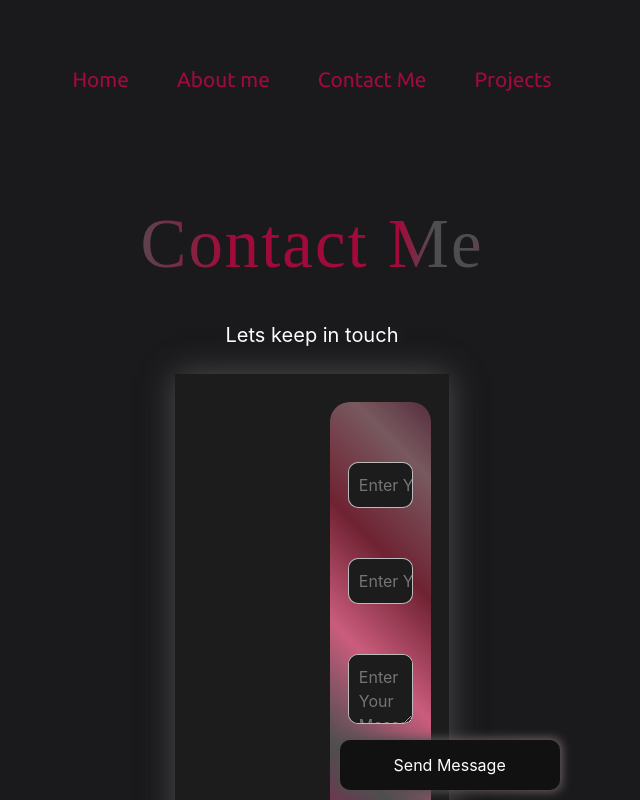
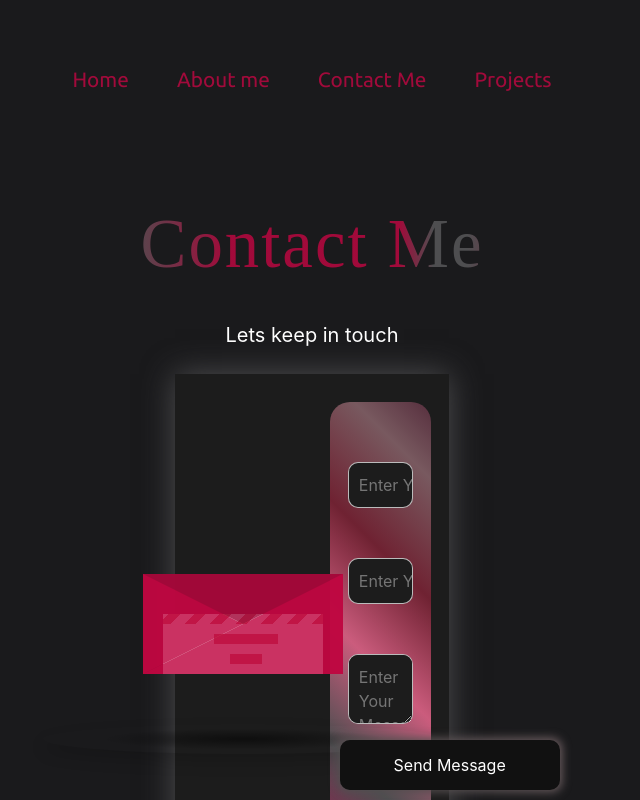
Before and after one commit to Tia4130/Portfolio, a React (Create React App) app: page /contact-me in a window 1280 px wide. Shown: the top 800 px of the page, without its empty margins (328-968 px from the left). Built offline with nearby package versions, Linux system fonts and the light colour scheme; a web font is replaced by a local one.

Commit message:
contact me animation done

```diff
--- /dev/null
+++ b/src/components/AnimationLetter.js
@@ -0,0 +1,27 @@
+import React from 'react'
+import '../css/AnimationLetter.css';
+
+export const AnimationLetter = () => {
+    return (
+        <div>
+            <div className='letter-image'>
+                <div className='animated-mail'>
+                    <div className='back-fold'></div>
+                    <div className='letter'>
+                        <div className='letter-border'></div>
+                        <div className='letter-title'></div>
+                        <div className='letter-context'></div>
+
+                        <div className='letter-stamp'>
+                            <div className='letter-stamp-inner'></div>
+                        </div>
+                    </div>
+                    <div className='top-fold'></div>
+                    <div className='body'></div>
+                    <div className='left-fold'></div>
+                </div>
+                <div className='shadow'></div>
+            </div>
+        </div>
+    )
+}
--- a/src/components/Contactme.js
+++ b/src/components/Contactme.js
@@ -5,9 +5,21 @@ import emailjs from '@emailjs/browser';
 //COMPONENTS
 import Header from './Header';
 import Footer from './Footer';
+import { AnimationLetter } from './AnimationLetter';
 
 export default function Contactme() {
     const form = useRef();
+
+    const handleEmailClick = () => {
+        const email = "tiaakiki12@gmail.com";
+        const subject = "Subject of the email";
+        const body = "Body of the email";
+        const mailtoUrl = `mailto:${email}?subject=${encodeURIComponent(
+            subject
+        )}&body=${encodeURIComponent(body)}`;
+        window.location.href = mailtoUrl;
+    }
+
 
     const [name, setName] = useState("");
 
@@ -41,15 +53,37 @@ export default function Contactme() {
                     {/* component contact  */}
                     <div className='contact-me-card row'>
                         <div className='col-lg-6 col-md-5 col-sm-12 left-contact px-2 py-2 '>
-                            {/* <span className='get-in-touch mx-4 my-4'>Get in touch</span> */}
+                            {/* <span className='get-in-touch mx-4 my-2'>Get in touch</span> */}
 
-                            <div className='py-5 d-flex justify-content-center'>
+                            <div className='paddingAnimation d-flex justify-content-center'>
                                 <div className='flex-container'>
-                                    <div className='unit'>
-                                        <div className='heart-piece-0'>
+                                    {/* <div className='unit'> */}
+                                    {/* <div className='heart-piece-0'> */}
 
+                                    {/* the beginning of the animation letter  */}
+
+
+                                    <div onClick={handleEmailClick} className='letter-image'>
+                                        <div className='animated-mail'>
+                                            <div className='back-fold'></div>
+                                            <div className='letter'>
+                                                <div className='letter-border'></div>
+                                                <div className='letter-title'></div>
+                                                <div className='letter-context'></div>
+
+                                                <div className='letter-stamp'>
+                                                    <div className='letter-stamp-inner'></div>
+                                                </div>
+                                            </div>
+                                            <div className='top-fold'></div>
+                                            <div className='body'></div>
+                                            <div className='left-fold'></div>
                                         </div>
+                                        <div className='shadow'></div>
                                     </div>
+                                    {/* the end of the animation letter  */}
+                                    {/* </div> */}
+                                    {/* </div> */}
                                 </div>
                             </div>
                         </div>
--- /dev/null
+++ b/src/css/AnimationLetter.css
@@ -0,0 +1,159 @@
+.letter-image {
+    position: absolute;
+    width: 200px;
+    height: 200px;
+    -webkit-transform: translate(-50%, -50%);
+    -moz-transform: translate(-50%, -50%);
+    transform: translate(-50%, -50%);
+    cursor: pointer;
+}
+
+.animated-mail {
+    position: absolute;
+    height: 150px;
+    width: 200px;
+    -webkit-transition: .4s;
+    -moz-transition: .4s;
+    transition: .4s;
+
+    .body {
+        position: absolute;
+        bottom: 0;
+        width: 0;
+        height: 0;
+        border-style: solid;
+        border-width: 0 0 100px 200px;
+        border-color: transparent transparent #bf0741d2 transparent;
+        z-index: 2;
+    }
+
+    .top-fold {
+        position: absolute;
+        top: 50px;
+        width: 0;
+        height: 0;
+        border-style: solid;
+        border-width: 50px 100px 0 100px;
+        -webkit-transform-origin: 50% 0%;
+        -webkit-transition: transform .4s .4s, z-index .2s .4s;
+        -moz-transform-origin: 50% 0%;
+        -moz-transition: transform .4s .4s, z-index .2s .4s;
+        transform-origin: 50% 0%;
+        transition: transform .4s .4s, z-index .2s .4s;
+        border-color: #a10838d2 transparent transparent transparent;
+        z-index: 2;
+    }
+
+    .back-fold {
+        position: absolute;
+        bottom: 0;
+        width: 200px;
+        height: 100px;
+        background: #bf0741d2;
+        z-index: 0;
+    }
+
+    .left-fold {
+        position: absolute;
+        bottom: 0;
+        width: 0;
+        height: 0;
+        border-style: solid;
+        border-width: 50px 0 50px 100px;
+        border-color: transparent transparent transparent #bf0741d2;
+        z-index: 2;
+    }
+
+    .letter {
+        left: 20px;
+        bottom: 0px;
+        position: absolute;
+        width: 160px;
+        height: 60px;
+        background: white;
+        z-index: 1;
+        overflow: hidden;
+        -webkit-transition: .4s .2s;
+        -moz-transition: .4s .2s;
+        transition: .4s .2s;
+
+        .letter-border {
+            height: 10px;
+            width: 100%;
+            background: repeating-linear-gradient(-45deg,
+                    #cb5a5e,
+                    #cb5a5e 8px,
+                    transparent 8px,
+                    transparent 18px);
+        }
+
+        .letter-title {
+            margin-top: 10px;
+            margin-left: 5px;
+            height: 10px;
+            width: 40%;
+            background: #cb5a5e;
+        }
+
+        .letter-context {
+            margin-top: 10px;
+            margin-left: 5px;
+            height: 10px;
+            width: 20%;
+            background: #cb5a5e;
+        }
+
+        .letter-stamp {
+            margin-top: 30px;
+            margin-left: 120px;
+            border-radius: 100%;
+            height: 30px;
+            width: 30px;
+            background: #cb5a5e;
+            opacity: 0.3;
+        }
+    }
+}
+
+.shadow {
+    position: absolute;
+    top: 200px;
+    left: 50%;
+    width: 400px;
+    height: 30px;
+    transition: .4s;
+    transform: translateX(-50%);
+    -webkit-transition: .4s;
+    -webkit-transform: translateX(-50%);
+    -moz-transition: .4s;
+    -moz-transform: translateX(-50%);
+
+    border-radius: 100%;
+    background: radial-gradient(rgba(0, 0, 0, 0.5), rgba(0, 0, 0, 0.0), rgba(0, 0, 0, 0.0));
+}
+
+.letter-image:hover {
+    .animated-mail {
+        transform: translateY(50px);
+        -webkit-transform: translateY(50px);
+        -moz-transform: translateY(50px);
+    }
+
+    .animated-mail .top-fold {
+        transition: transform .4s, z-index .2s;
+        transform: rotateX(180deg);
+        -webkit-transition: transform .4s, z-index .2s;
+        -webkit-transform: rotateX(180deg);
+        -moz-transition: transform .4s, z-index .2s;
+        -moz-transform: rotateX(180deg);
+        z-index: 0;
+    }
+
+    .animated-mail .letter {
+        height: 180px;
+    }
+
+    .shadow {
+        width: 250px;
+    }
+}
--- a/src/css/Contactme.css
+++ b/src/css/Contactme.css
@@ -37,6 +37,11 @@
 
 }
 
+.paddingAnimation {
+    padding-top: 3rem !important;
+    padding-bottom: 3rem !important;
+}
+
 .inputBoxSpan {
     position: absolute;
     left: 0;
@@ -55,12 +60,6 @@
 
 
 .relative-bg {
-    /* clip-path: polygon(0% 0%, 75% 0%, 100% 50%, 75% 100%, 0% 100%); */
-    /* clip-path: polygon(0% 0%, 76% 0%, 100% 40%, 66% 76%, 0% 76%); */
-    /* background: linear-gradient(-90deg,
-            #E9807A,
-            #E85A4F); */
-
     height: 100%;
     width: 100%;
     position: absolute;
@@ -180,6 +179,11 @@
 }
 
 @media (max-width: 786px) {
+    .paddingAnimation {
+        padding-top: 5rem !important;
+        padding-bottom: 6rem !important;
+    }
+
     .contact-me-card {
         height: 100%;
         padding: 0px 0px 40px;
```
